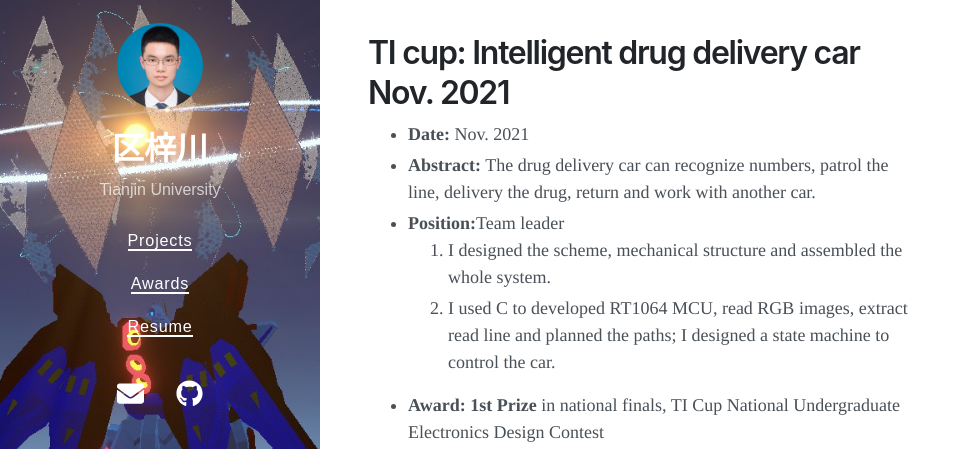
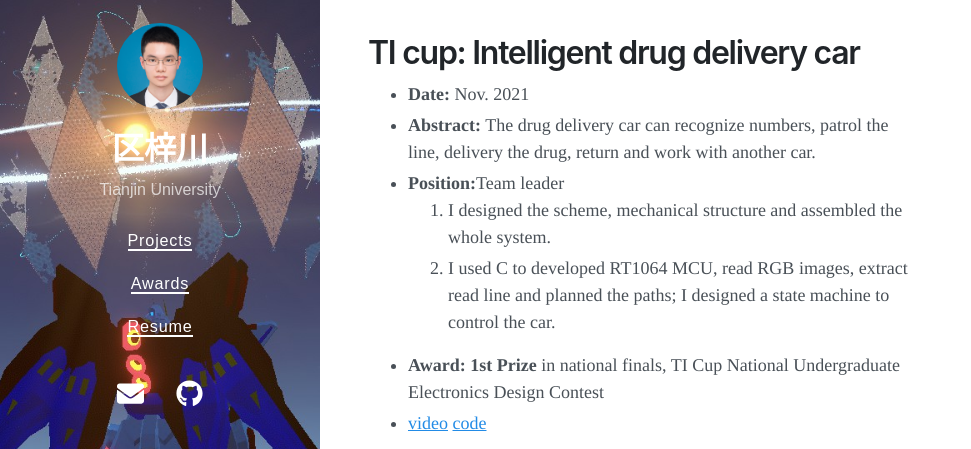
Before and after one commit to ouzhoucheng/ZichuanOu, a Jekyll site: the page built from Projects.md, in a window 1280 px wide and 900 px high, scrolled down 1318 px, cut to the strip 227-676 px from the top of the window. Shown: the whole strip, without its empty margins (0-971 px from the left). Built offline with Jekyll 4.4.1, drawn with Linux system fonts in a browser that asks for light colours; nearby versions of some CDN libraries.

Commit message:
fix card5

```diff
--- a/Projects.md
+++ b/Projects.md
@@ -33,7 +33,7 @@ title: Project experience
 
 
 
-# TI cup: Intelligent drug delivery car Nov. 2021
+# TI cup: Intelligent drug delivery car
 - **Date:** Nov. 2021
 - **Abstract:** The drug delivery car can recognize numbers, patrol the line, delivery the drug, return and work with another car.
 - **Position:**Team leader
```
